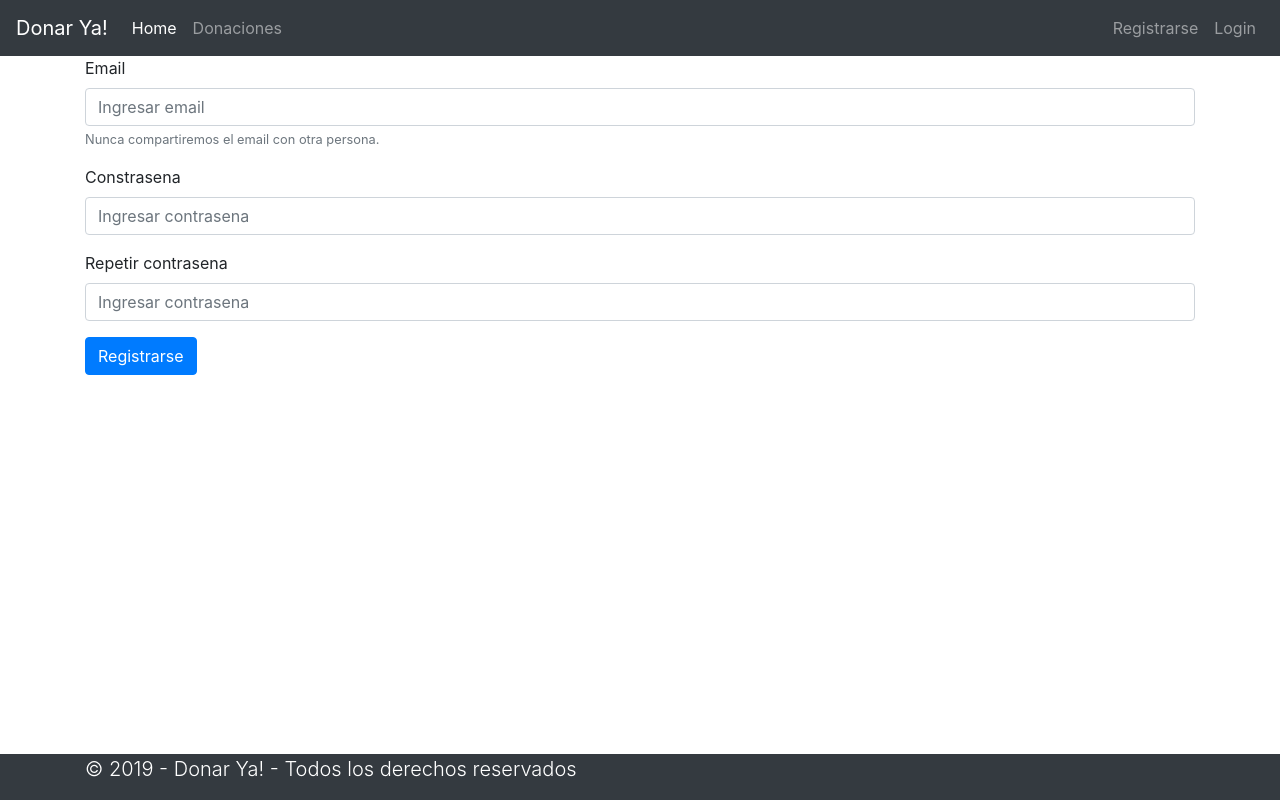
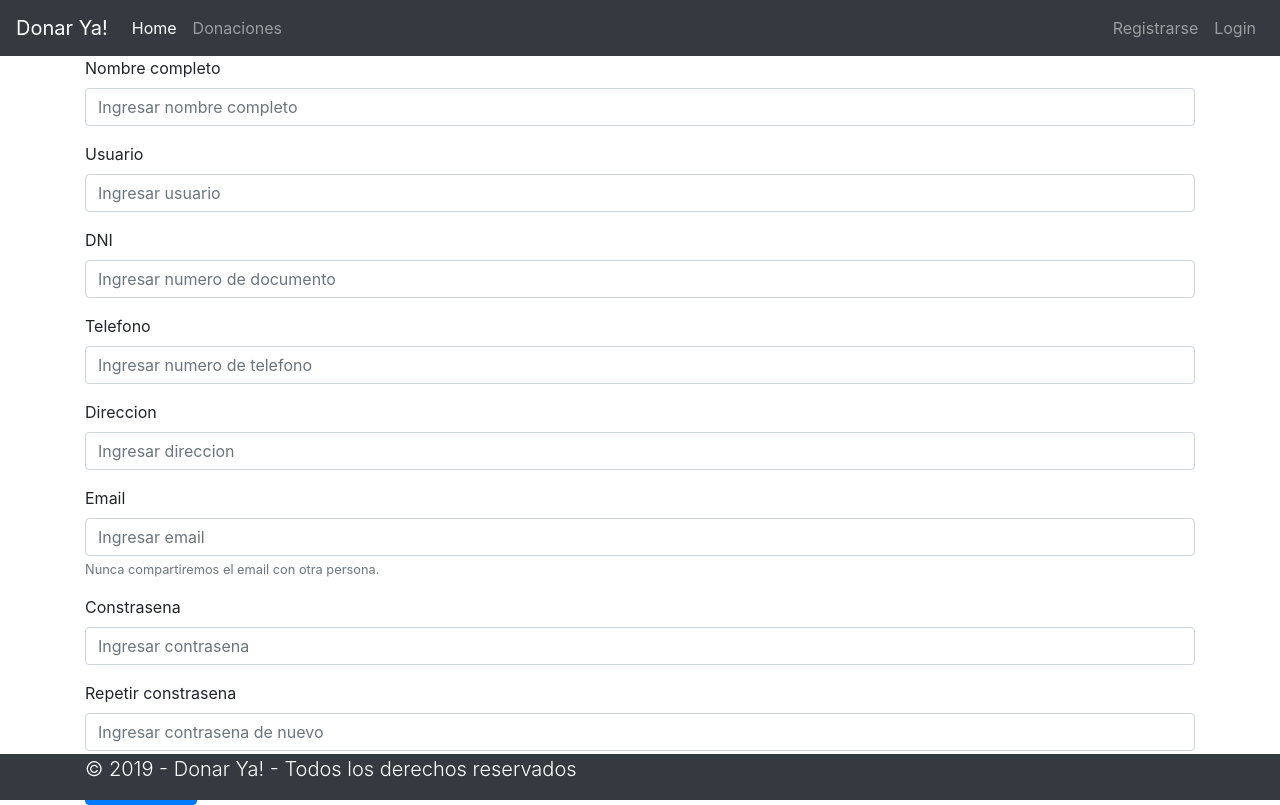
Before and after one commit to omelendrez/donarya, a React (Create React App) app: page /registrarse in a window 1280 px wide. Built offline with nearby package versions, Linux system fonts and the light colour scheme.

Commit message:
Traducir form de login y agregar form de registro.

```diff
--- a/src/components/Login.jsx
+++ b/src/components/Login.jsx
@@ -5,13 +5,13 @@ const Login = () => {
         <div className="container">
             <form>
                 <div className="form-group">
-                    <label htmlFor="exampleInputEmail1">Email</label>
-                    <input type="email" className="form-control" id="exampleInputEmail1" aria-describedby="emailHelp" placeholder="Ingresar email" />
+                    <label htmlFor="inputEmail">Email</label>
+                    <input type="email" className="form-control" id="inputEmail1" aria-describedby="emailHelp" placeholder="Ingresar email" />
                     <small id="emailHelp" className="form-text text-muted">Nunca compartiremos el email con otra persona.</small>
                 </div>
                 <div className="form-group">
-                    <label htmlFor="exampleInputPassword1">Constrasena</label>
-                    <input type="password" className="form-control" id="exampleInputPassword1" placeholder="Ingresar contrasena" />
+                    <label htmlFor="inputPassword1">Constrasena</label>
+                    <input type="password" className="form-control" id="inputPassword1" placeholder="Ingresar contrasena" />
                 </div>
                 <button type="submit" className="btn btn-primary">Login</button>
             </form>
--- a/src/components/Registro.jsx
+++ b/src/components/Registro.jsx
@@ -5,17 +5,37 @@ const Registro = () => {
         <div className="container">
             <form>
                 <div className="form-group">
-                    <label htmlFor="exampleInputEmail1">Email</label>
-                    <input type="email" className="form-control" id="exampleInputEmail1" aria-describedby="emailHelp" placeholder="Ingresar email" />
+                    <label htmlFor="inputFullName">Nombre completo</label>
+                    <input type="text" className="form-control" id="inputFullName" placeholder="Ingresar nombre completo" />
+                </div>
+                <div className="form-group">
+                    <label htmlFor="inputUsername">Usuario</label>
+                    <input type="text" className="form-control" id="inputUsername" placeholder="Ingresar usuario" />
+                </div>
+                <div className="form-group">
+                    <label htmlFor="inputId">DNI</label>
+                    <input type="number" className="form-control" id="inputId" placeholder="Ingresar numero de documento" />
+                </div>
+                <div className="form-group">
+                    <label htmlFor="inputPhoneNumber">Telefono</label>
+                    <input type="tel" className="form-control" id="inputPhoneNumber" placeholder="Ingresar numero de telefono" />
+                </div>
+                <div className="form-group">
+                    <label htmlFor="inputAddress">Direccion</label>
+                    <input type="text" className="form-control" id="inputAddress" placeholder="Ingresar direccion" />
+                </div>
+                <div className="form-group">
+                    <label htmlFor="inputEmail">Email</label>
+                    <input type="email" className="form-control" id="inputEmail1" aria-describedby="emailHelp" placeholder="Ingresar email" />
                     <small id="emailHelp" className="form-text text-muted">Nunca compartiremos el email con otra persona.</small>
                 </div>
                 <div className="form-group">
-                    <label htmlFor="exampleInputPassword1">Constrasena</label>
-                    <input type="password" className="form-control" id="exampleInputPassword1" placeholder="Ingresar contrasena" />
+                    <label htmlFor="inputPassword1">Constrasena</label>
+                    <input type="password" className="form-control" id="inputPassword1" placeholder="Ingresar contrasena" />
                 </div>
                 <div className="form-group">
-                    <label htmlFor="exampleInputPassword1">Repetir contrasena</label>
-                    <input type="password" className="form-control" id="exampleInputPassword2" placeholder="Ingresar contrasena" />
+                    <label htmlFor="inputPassword2">Repetir constrasena</label>
+                    <input type="password" className="form-control" id="inputPassword2" placeholder="Ingresar contrasena de nuevo" />
                 </div>
                 <button type="submit" className="btn btn-primary">Registrarse</button>
             </form>
```
